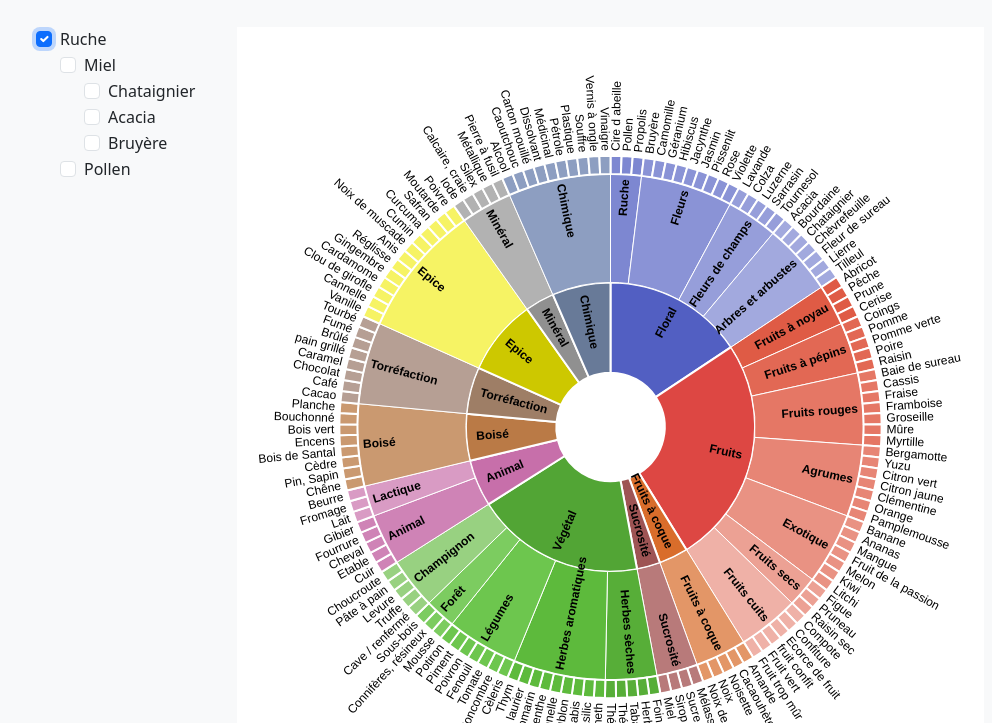
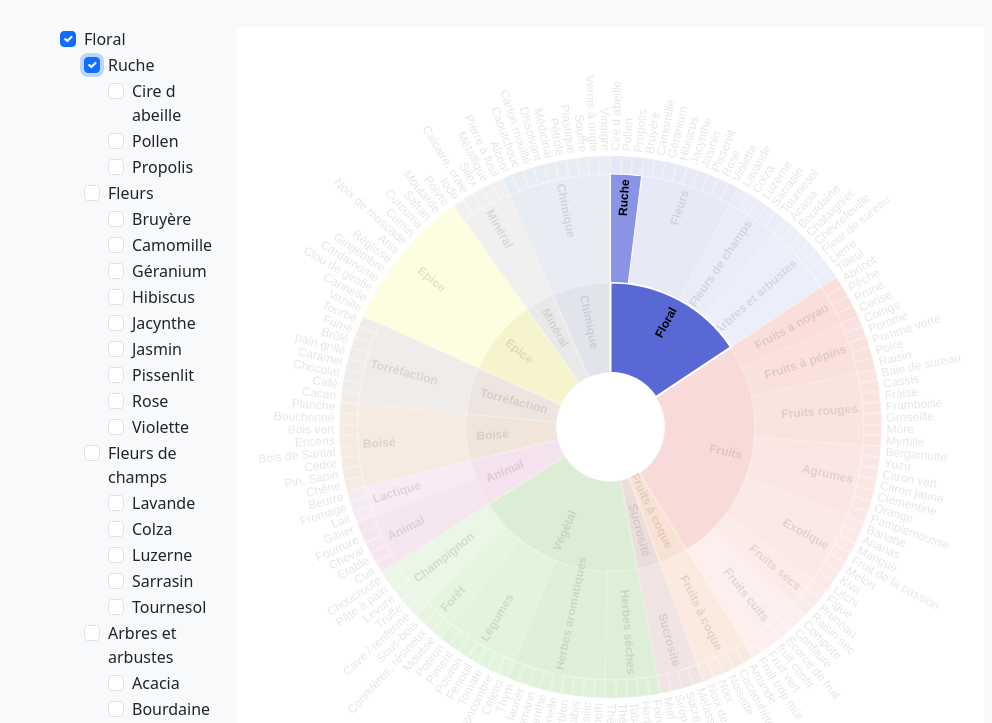
Before and after one commit to hecmer/arome-hydromel, a plain HTML site: page index.html in a window 1280 px wide. Both pictures are taken after a click on the checkbox "Ruche". Shown: the part 77-800 px from the top of the page, without its empty margins (136-1128 px from the left). Drawn offline with nearby package versions, Linux system fonts and the light colour scheme.

Commit message:
Add automated menu
- Automatically generate the checkbox menu

- Checking a checkbox will highlight the corresponding item in the chart (and its parent).

- Unchecking a checkbox will un-highlight the corresponding item in the chart (and its children).

```diff
--- a/index.html
+++ b/index.html
@@ -6,6 +6,7 @@
 		<title>Arômes de l'Hydromel</title>
 		<link href="https://cdn.jsdelivr.net/npm/bootstrap@5.3.0-alpha1/dist/css/bootstrap.min.css" rel="stylesheet" integrity="sha384-GLhlTQ8iRABdZLl6O3oVMWSktQOp6b7In1Zl3/Jr59b6EGGoI1aFkw7cmDA6j6gD" crossorigin="anonymous">
 		<script src="echarts.js"></script>
+		<script src="https://ajax.googleapis.com/ajax/libs/jquery/3.6.1/jquery.min.js"></script>
 	</head>
 	<body class="bg-light">
 		<div class="container-fluid">
@@ -16,35 +17,7 @@
 			</div>
 			<div class="row justify-content-md-center min-vh-100">
 				<div class="col-lg-2">
-	      			<form>
-	      				<div class="form-check">
-							<input class="form-check-input" type="checkbox" value="" id="1">
-							<label class="form-check-label" for="1">Ruche</label>
-						</div>
-						<div class="ms-4">
-							<div class="form-check">
-								<input class="form-check-input" type="checkbox"  value="" id="10">
-								<label class="form-check-label" for="10">Miel</label>
-							</div>
-							<div class="ms-4">
-								<div class="form-check">
-									<input class="form-check-input" type="checkbox"  value="" id="10">
-									<label class="form-check-label" for="10">Chataignier</label>
-								</div>
-								<div class="form-check">
-									<input class="form-check-input" type="checkbox"  value="" id="10">
-									<label class="form-check-label" for="10">Acacia</label>
-								</div>
-								<div class="form-check">
-									<input class="form-check-input" type="checkbox"  value="" id="10">
-									<label class="form-check-label" for="10">Bruyère</label>
-								</div>
-							</div>
-							<div class="form-check">
-								<input class="form-check-input" type="checkbox"  value="" id="11">
-								<label class="form-check-label" for="11">Pollen</label>
-							</div>
-						</div>
+	      	<form id="flavors-form">
 					</form>
 		    	</div>
 		    	<div class="col-lg-7 bg-white">
@@ -55,5 +28,11 @@
 			</div>
 		</div>
 		<script src="https://cdn.jsdelivr.net/npm/bootstrap@5.3.0-alpha1/dist/js/bootstrap.bundle.min.js" integrity="sha384-w76AqPfDkMBDXo30jS1Sgez6pr3x5MlQ1ZAGC+nuZB+EYdgRZgiwxhTBTkF7CXvN" crossorigin="anonymous"></script>
+
+		<script>
+			$(document).ready(function() {
+				$('#flavors-form').html(generateRadioMenu(data));
+			});
+		</script>
 	</body>
 </html>
--- a/sunburst_echarts.js
+++ b/sunburst_echarts.js
@@ -4,6 +4,102 @@ var app = {};
 var chartDom = document.getElementById('main');
 var myChart = echarts.init(chartDom);
 var option;
+
+function generateRadioMenu(data, id_prefix = "") {
+  let html = "";
+
+  if (data.length > 1) {
+    html = '<div class="ms-4">';
+  }
+
+  for (const group of data) {
+    let name = group['name'];
+    let children = group['children'];
+    let id = (id_prefix + name).replace(/\s/g, '');
+
+    html += '<div class="form-check">';
+    html += `<input class="form-check-input" type="checkbox"  name="${name}" value="" id="${id}" onclick="updateSelection(this)">`;
+    html += `<label class="form-check-label" for="${id}">${name}</label>`;
+    html += '</div>';
+
+    if (children) {
+      html += generateRadioMenu(children, id + "-");
+    }
+
+  }
+
+  if (data.length > 1) {
+    html += "</div>";
+  }
+
+  return html;
+}
+
+let selected = new Set();
+
+function unselectChildren(button) {
+  let maybe_div = button.parent();
+  if (!maybe_div.is('div') || !maybe_div.hasClass("form-check")) {
+    // Shouldn't really happen.
+    alert(`Something is wrong. Error #001.\nDebug: '${maybe_div}'`);
+    return;
+  }
+
+  let maybe_child_div = maybe_div.next();
+  if (!maybe_child_div.is('div') || !maybe_child_div.hasClass('ms-4')) {
+    // This item probably doesn't have a child.
+    return;
+  }
+
+  maybe_child_div.find('input').each(function() {
+    $(this).prop('checked', false);
+    selected.delete($(this).attr('name'));
+    unselectChildren($(this));
+  });
+}
+
+function selectParents(button) {
+  let maybe_div = button.closest('.ms-4');
+  if (!maybe_div) {
+    // Shouldn't really happen.
+    alert(`Something is wrong. Error #002.\nDebug: '${maybe_div}'`);
+    return;
+  }
+
+  let maybe_next = maybe_div.prev();
+  if (!maybe_next || !maybe_next.is('div') || !maybe_next.hasClass('form-check')) {
+    // We reached the outermost checkebox.
+    return;
+  }
+
+  let input = maybe_next.find('input:first');
+  input.prop('checked', true);
+  selected.add(input.attr('name'));
+  selectParents(input);
+}
+
+
+function updateSelection(button) {
+  let checked = $(button).is(':checked');
+  if (!checked) {
+    // Unselecting in chart, and unselecting all children.
+    selected.delete(button.name);
+    unselectChildren($(button));
+  } else {
+    // Selecting in chart, and selecting all parents.
+    selected.add(button.name);
+    selectParents($(button));
+  }
+
+  if (selected.size == 0) {
+    // Highlight everything
+    myChart.dispatchAction({type:"highlight"});
+  } else {
+    // Highlight things that are selected
+    myChart.dispatchAction({type:"highlight", name: Array.from(selected)});
+  }
+}
+
 
 var data = [
 {
```
